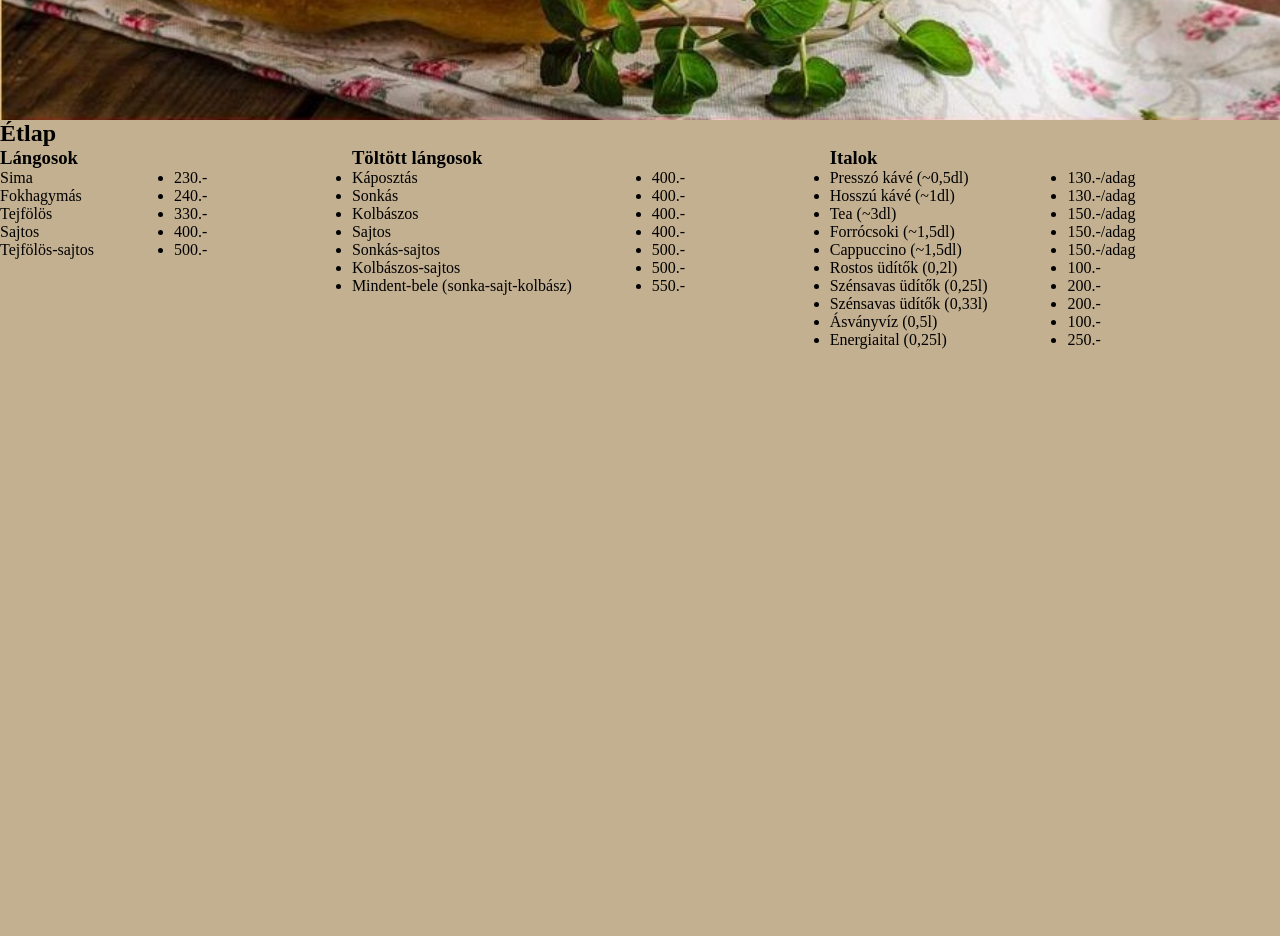
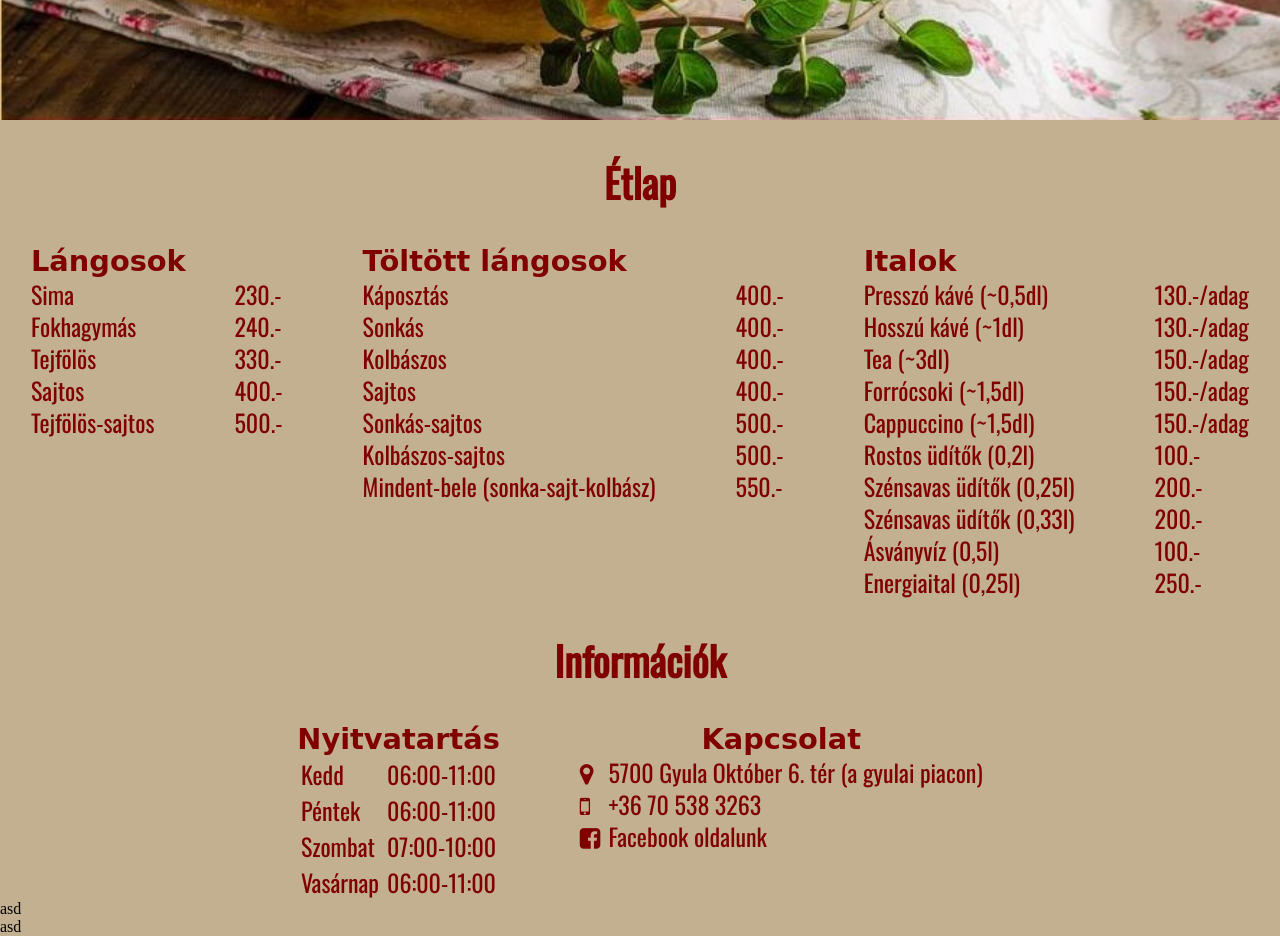
Before and after one commit to HJuke/Scone-page, a plain HTML site: page index.html in a window 1280 px wide. Shown: the part 680-1616 px from the top of the page. Before the commit the page ends 1029 px from the top, so only its background shows below. Drawn offline with nearby package versions, Linux system fonts and the light colour scheme; a web font is replaced by a local one.

Commit message:
added_menu_and_info_and_some_css

```diff
--- a/index.html
+++ b/index.html
@@ -5,6 +5,7 @@
         <meta name="viewport" content="width=device-width, initial-scale=1.0">
         <link rel="stylesheet" type="text/css" href="style.css">
         <link href="https://fonts.googleapis.com/css2?family=Oswald&family=Ranchers&display=swap" rel="stylesheet">
+        <link rel="stylesheet" href="https://cdnjs.cloudflare.com/ajax/libs/font-awesome/4.7.0/css/font-awesome.min.css">
     </head>
     <body>
         <nav id="navbar" class="nav">
@@ -19,7 +20,7 @@
                 <h3 class="subtitle">(A gyulai piacon)</h3>
             </section>
             <section id="etlap">
-                <h1 class="sectiontitle">Étlap</h1>
+                <h1 class="section-title">Étlap</h1>
                 <div class="menugrid">
                     <div>
                         <h3 class="menu-title">Lángosok</h3>
@@ -105,7 +106,55 @@
                         </div>
                     </div>
             </section>
-            <section id="informaciok"></section>
+            <section id="informaciok">
+                <h1 class="section-title">Információk</h1>
+                <div class="infodiv">
+                    <div>
+                        <h3 class="info-title">Nyitvatartás</h3>
+                        <div class="info-1">
+                            <div class="days">
+                                <ul>
+                                    <li>Kedd</li>
+                                    <li>Péntek</li>
+                                    <li>Szombat</li>
+                                    <li>Vasárnap</li>
+                                </ul>
+                            </div>
+                            <div class="hour">
+                                <ul>
+                                    <li>06:00-11:00</li>
+                                    <li>06:00-11:00</li>
+                                    <li>07:00-10:00</li>
+                                    <li>06:00-11:00</li>
+                                </ul>
+                            </div>
+                        </div>
+                    </div>
+                    <div>
+                        <h3 class="info-title">Kapcsolat</h3>
+                        <div class="info-2">
+                            <div class="icondiv">
+                                <ul>
+                                    <li><i class="fa fa-map-marker" aria-hidden="true"></i></li>
+                                    <li><i class="fa fa-mobile" aria-hidden="true"></i></li>
+                                    <li><i class="fa fa-facebook-square" aria-hidden="true"></i></li>
+                                </ul>
+                            </div>
+                            <div class="textdiv">
+                                <ul>
+                                    <li>5700 Gyula Október 6. tér (a gyulai piacon)</li>
+                                    <li>+36 70 538 3263</li>
+                                    <li><a href="#">Facebook oldalunk</a></li>
+                                </ul>
+                            </div>
+                        </div>
+                    </div>
+                </div>
+            </section>
+            <section class="footer">
+                <p>asd</p>
+                <p>asd</p>
+            </section>
         </main>
     </body>
 </html>
--- a/style.css
+++ b/style.css
@@ -21,7 +21,7 @@ body {
 .nav a {
     text-decoration: none;
     font-size: 1.2rem;
-    color: white;
+    color: #800000;
     font-family: 'Oswald', sans-serif;
 }
 
@@ -48,13 +48,68 @@ body {
     font-size: 1.2rem;
 }
 
+.section-title {
+    text-align: center;
+    padding: 2rem 0 2rem 0;
+    font-family: 'Oswald', sans-serif;
+    font-size: 2.5rem;
+    color: #800000;
+}
+
+.menu-title, .info-title {
+    font-family: 'Ranchers', cursive;
+    font-size: 1.8rem;
+    color: 	#800000;
+}
+
+
 .menugrid {
     display: grid;
     grid-template-columns: auto auto auto;
+    justify-content: center;
+    gap: 5rem;
+    color: 	#800000;
 }
 
 .menu-1, .menu-2, .menu-3 {
     display: flex;
     flex-direction: row;
     gap: 5rem;
+    line-height: 2rem;
+    font-family: 'Oswald', sans-serif;
+    font-size: 1.5rem;
 }
+
+.infodiv {
+    display: flex;
+    flex-direction: row;
+    gap: 5rem;
+    justify-content: center;
+}
+
+.info-1, .info-2 {
+    color: #800000;
+    display: flex;
+    flex-direction: row;
+    justify-content: center;
+    align-items: center;
+    gap: .5rem;
+    font-family: 'Oswald', sans-serif;
+    font-size: 1.5rem;
+}
+.info-2 {
+    line-height: 2rem;
+}
+
+.info-2 a {
+    text-decoration: none;
+    color: #800000;
+}
+
+ul {
+    list-style-type: none;
+}
+
+.info-title {
+    text-align: center;
+}
```
